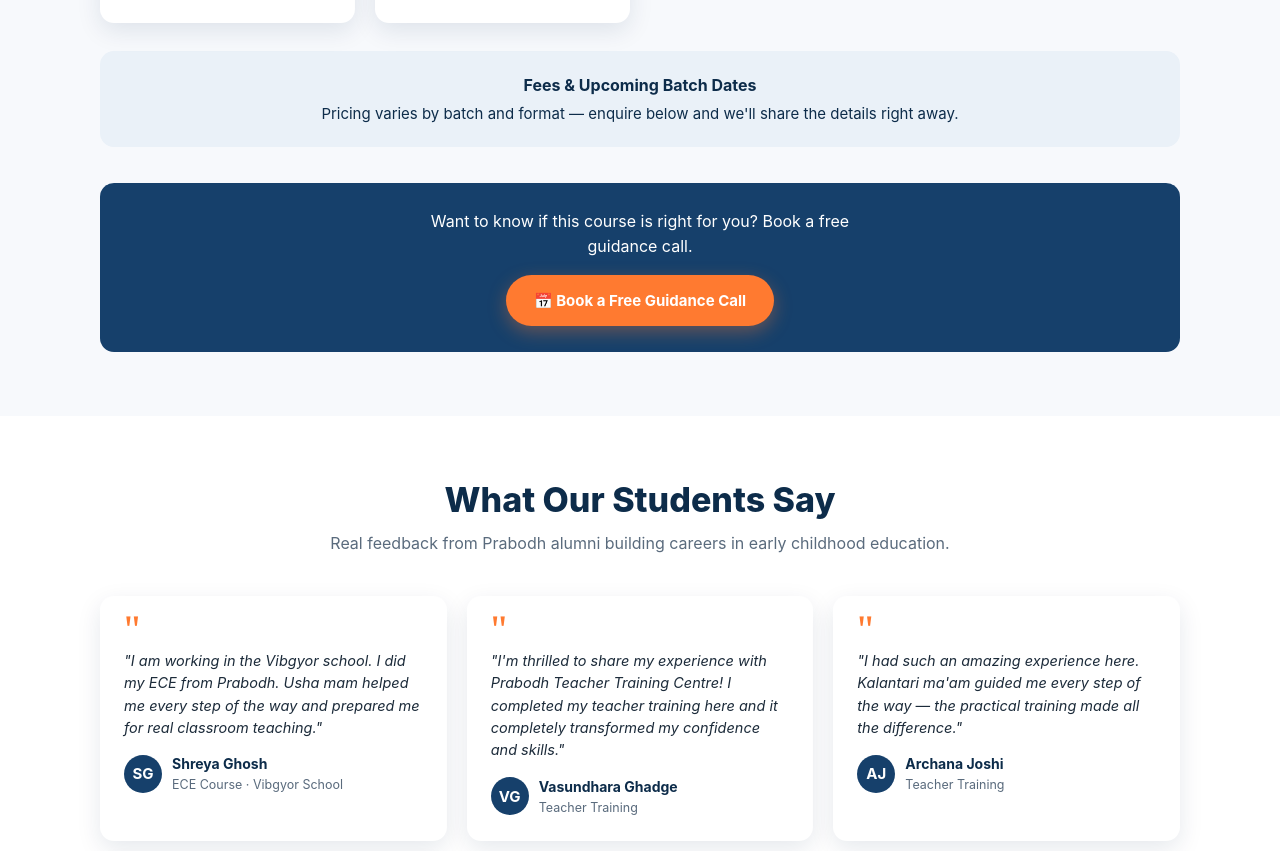
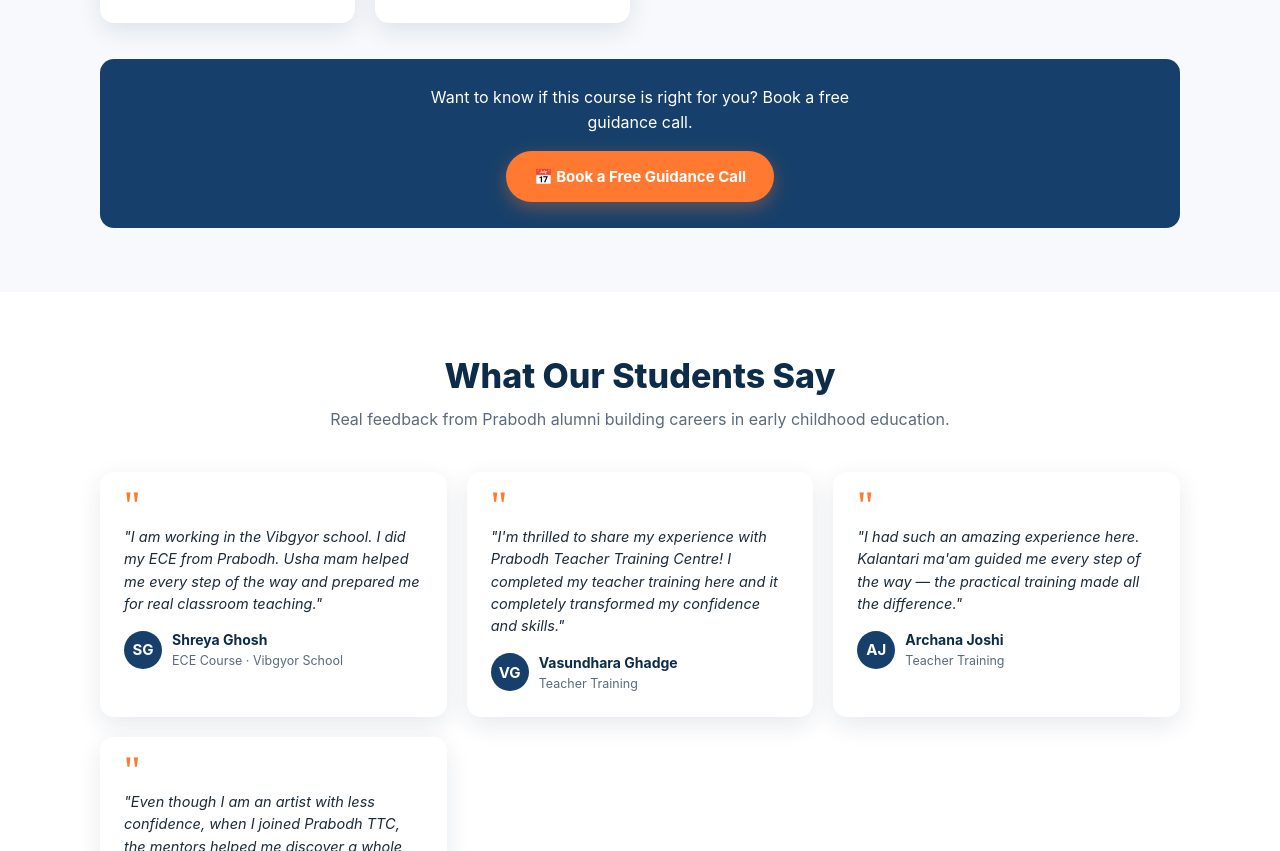
Before and after one commit to srmantri/prabodh-ece-landing, a plain HTML site: page index.html in a window 1280 px wide. Shown: the part 2356-3207 px from the top of the page. Drawn offline with Linux system fonts and the light colour scheme.

Commit message:
Remove Fees & Upcoming Batch Dates note

```diff
--- a/index.html
+++ b/index.html
@@ -127,11 +127,6 @@
   .card ul{padding-left:20px;color:var(--text-muted);font-size:14.5px;}
   .card ul li{margin-bottom:6px;}
   .card p{color:var(--text-muted);font-size:14.5px;}
-  .info-note{
-    text-align:center;margin-top:28px;background:var(--primary-light);border-radius:var(--radius);
-    padding:22px;color:var(--primary-dark);font-size:15px;
-  }
-  .info-note b{display:block;font-size:16px;margin-bottom:4px;}
   .inline-cta{
     text-align:center;background:var(--primary);color:#fff;border-radius:var(--radius);
     padding:26px 24px;margin-top:36px;
@@ -316,10 +311,6 @@
         <h3><span class="emoji">🏫</span> Why Prabodh</h3>
         <p>20+ years of experience in early childhood &amp; teacher training, with a unique practical methodology trusted by hundreds of educators.</p>
       </div>
-    </div>
-    <div class="info-note">
-      <b>Fees &amp; Upcoming Batch Dates</b>
-      Pricing varies by batch and format — enquire below and we'll share the details right away.
     </div>
     <div class="inline-cta">
       <p>Want to know if this course is right for you? Book a free guidance call.</p>
```
